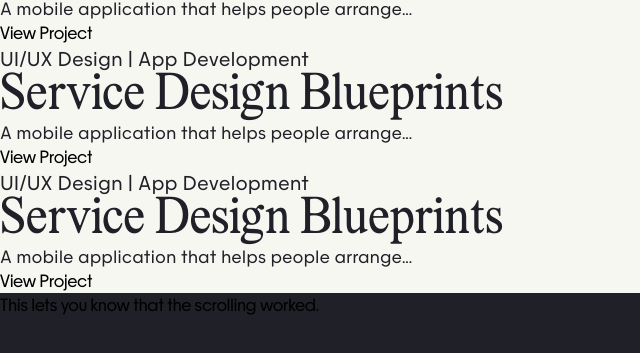
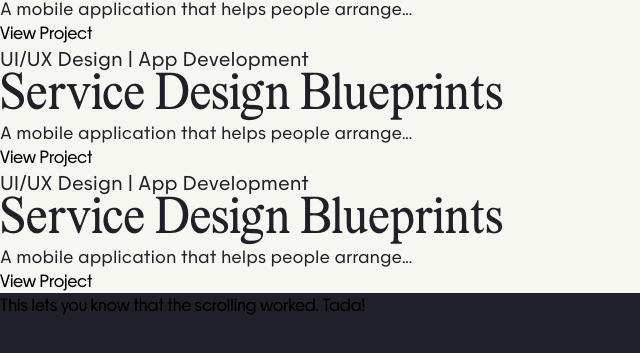
Before and after one commit to Alex-Quinn97/Portfolio, a website built with Parcel: page index.html in a window 1280 px wide. Shown: the part 2485-2838 px from the top of the page, 0-640 px from the left. Built offline with nearby package versions, Linux system fonts and the light colour scheme.

Commit message:
Test Commit

```diff
--- a/index.html
+++ b/index.html
@@ -135,7 +135,7 @@
                     </div>
                 </section>
                 <section class="min-h-screen bg-night">
-                    <p>This lets you know that the scrolling worked.</p>
+                    <p>This lets you know that the scrolling worked. Tada!</p>
                 </section>
             </section>
         </div>
```
